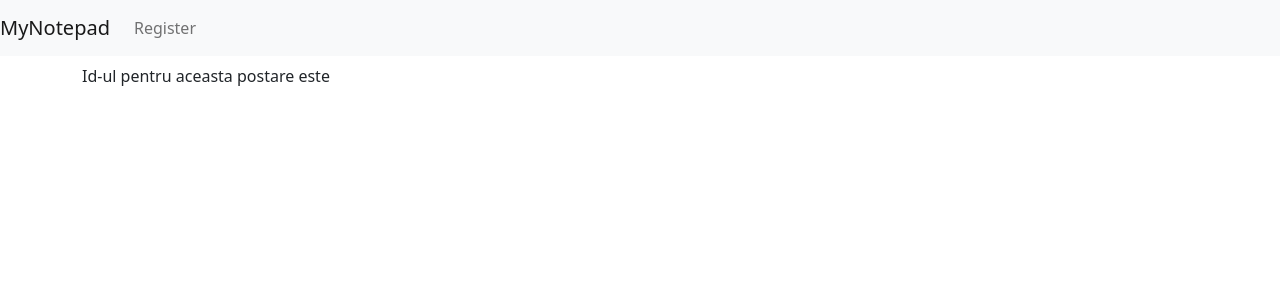
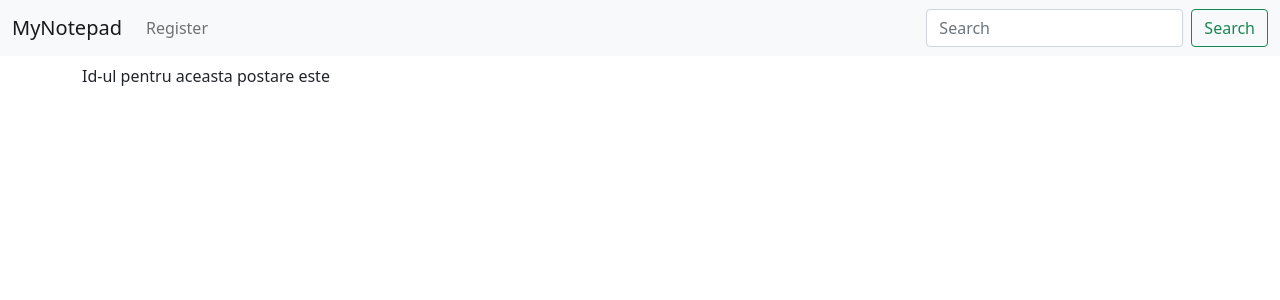
Before and after one commit to IronTwist/Symfony-PHP-NotepadProject, a Symfony app: template templates/post/show.html.twig in a window 1280 px wide. Shown: the top 300 px of the page. Run offline with Twig, Linux system fonts and the light colour scheme; the template is opened without the code that fills it, so the values that code supplies are empty; some libraries are stand-ins or nearby versions.

Commit message:
update navbar search

```diff
--- a/public/css/global.css
+++ b/public/css/global.css
@@ -7,6 +7,28 @@
     margin-left: 100px;
 }
 
+.userForm{
+    width: 300px;
+    border: 1px solid black;
+    padding: 20px;
+    box-shadow:  2px 2px 6px 2px black;
+    margin-top: 20px;
+    text-align: right;
+}
+
+.navigare {
+    background-color: coral;
+}
+
+.searchBox{
+    height: 40px;
+    vertical-align: middle;
+}
+
+.btn{
+    margin-top: 20px;
+}
+
 h5{
     float: right;
     margin-right: 100px;
--- a/src/Controller/UserController.php
+++ b/src/Controller/UserController.php
@@ -28,13 +28,14 @@ class UserController extends AbstractController
                     ]
                 ])
                 ->add('name', TextType::class,[
+                    'label' => false,
                     'attr' => [
                         'placeholder' => 'Type to change name'
                     ]
                 ])
                 ->add('ChangeName', SubmitType::class,[
                     'attr' => [
-                        'class' => 'btn btn-success'
+                        'class' => 'float-right btn btn-success '
                     ]
                 ])
                 ->getForm();    //generez forma
--- a/templates/base.html.twig
+++ b/templates/base.html.twig
@@ -3,8 +3,15 @@
     <head>
         <meta charset="UTF-8">
         <title>{% block title %}Welcome!{% endblock %}</title>
-        <!-- CSS only -->
+         <!-- Required meta tags -->
+
+    <meta name="viewport" content="width=device-width, initial-scale=1">
+
+    <!-- Bootstrap CSS -->
     <link href="https://cdn.jsdelivr.net/npm/bootstrap@5.0.0-beta1/dist/css/bootstrap.min.css" rel="stylesheet" integrity="sha384-giJF6kkoqNQ00vy+HMDP7azOuL0xtbfIcaT9wjKHr8RbDVddVHyTfAAsrekwKmP1" crossorigin="anonymous">
+
+    <script src="https://unpkg.com/@popperjs/core@2/dist/umd/popper.js"></script>
+    <script src="https://cdn.jsdelivr.net/npm/bootstrap@5.0.0-beta1/dist/js/bootstrap.bundle.min.js" integrity="sha384-ygbV9kiqUc6oa4msXn9868pTtWMgiQaeYH7/t7LECLbyPA2x65Kgf80OJFdroafW" crossorigin="anonymous"></script>
         {% block stylesheets %}
           <link href="{{ asset('css/global.css') }}" rel="stylesheet"/>
         {% endblock %}
@@ -13,14 +20,17 @@
     </head>
     <body>
 
-        <nav class="navbar navbar-expand-lg navbar-light bg-light">
+  <nav class="navigare navbar navbar-expand-lg navbar-light bg-light">
+  <div class="container-fluid">
+
     <a class="navbar-brand" href="{{path('home')}}">MyNotepad</a>
-  <button class="navbar-toggler" type="button" data-toggle="collapse" data-target="#navbarSupportedContent" aria-controls="navbarSupportedContent" aria-expanded="false" aria-label="Toggle navigation">
+
+    <button class="navbar-toggler" type="button" data-bs-toggle="collapse" data-bs-target="#navBarMeniu" aria-controls="navbarNavDarkDropdown" aria-expanded="false" aria-label="Toggle navigation">
       <span class="navbar-toggler-icon"></span>
     </button>
 
-  <div class="collapse navbar-collapse" id="navbarSupportedContent">
-    <ul class="navbar-nav mr-auto">
+    <div class="collapse navbar-collapse" id="navBarMeniu">
+      <ul class="navbar-nav mr-auto ">
 
 
       {% if is_granted('IS_AUTHENTICATED_FULLY') %}
@@ -45,7 +55,12 @@
       {% endif %}
 
       </ul>
-
+      <div class="mx-auto" style="width: 200px;"></div>
+      <form class="d-flex align-items-center flex-row">
+        <input class="form-control mx-2" type="search" placeholder="Search" aria-label="Search">
+        <button class="btn btn-outline-success my-sm-0" style="margin-top:0" type="submit">Search</button>
+      </form>
+    </div>
    </div>
   </nav>
         <div class="container">
@@ -61,5 +76,6 @@
                 <h5>You are logged in with <b>{{ app.user.username }}</b></h5>
         {% endif %}
         </div>
+
     </body>
 </html>
--- a/templates/user/index.html.twig
+++ b/templates/user/index.html.twig
@@ -12,7 +12,7 @@
 <div class="example-wrapper">
     <h1>Hello {{ app.user.name }}!</h1>
 
-    <div>
+    <div class="userForm">
         {{ form(form) }}
     </div>
 
```
Lines whose indentation alone changed are shown as unchanged.
